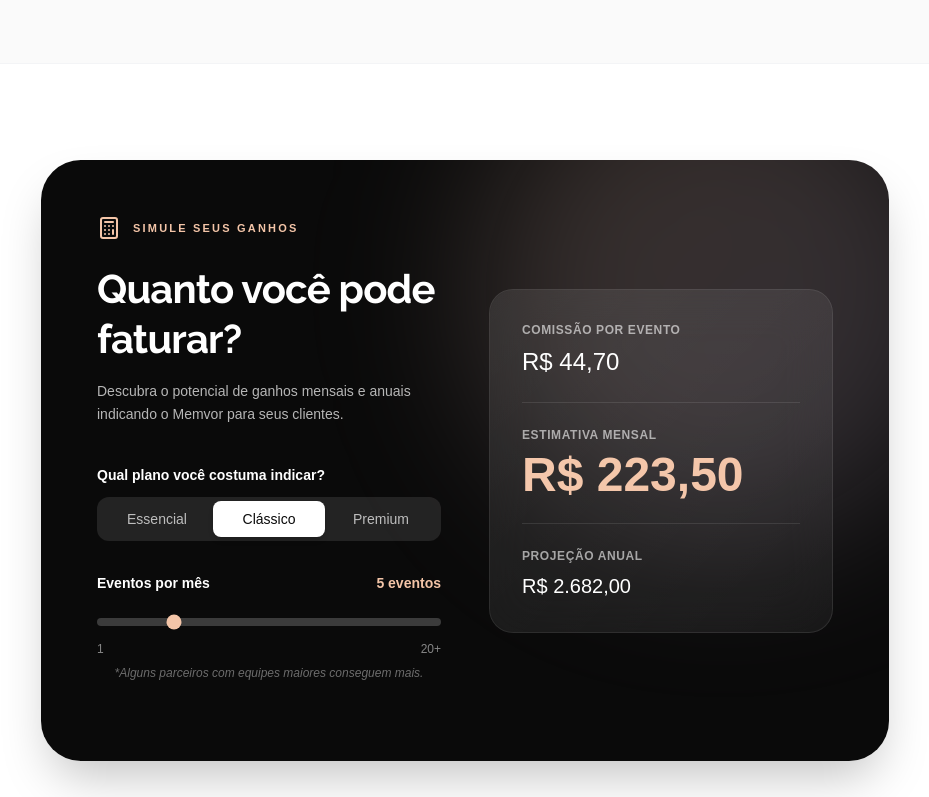
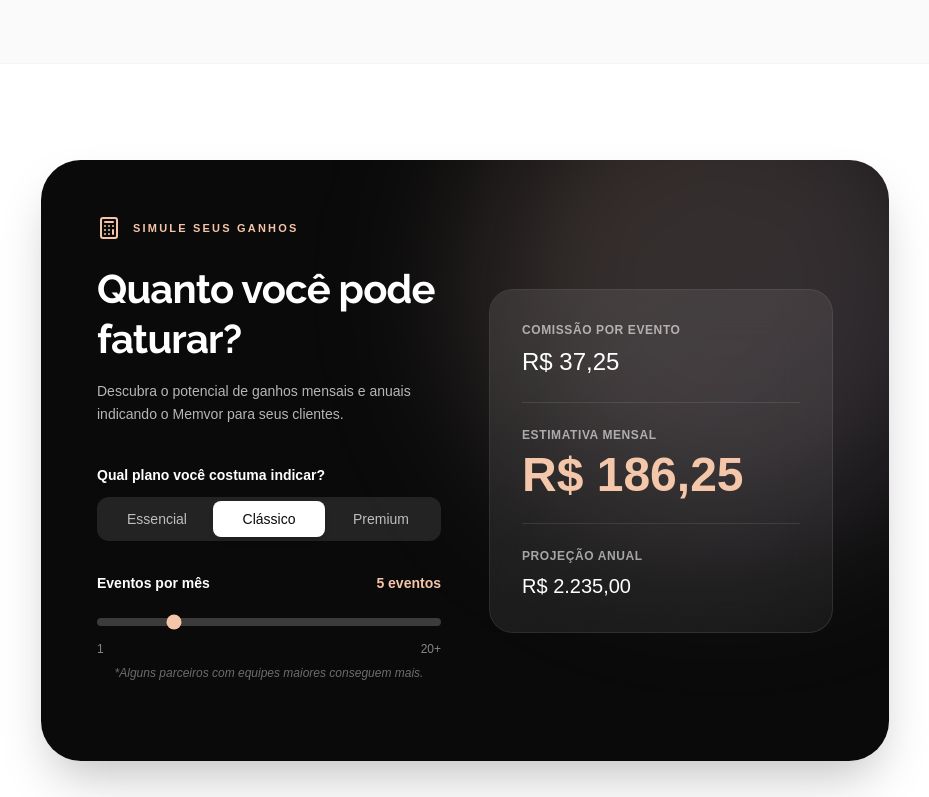
Before and after one commit to EuRydan/Memvo, a Next.js app: page /parceiros in a window 1280 px wide. Shown: the part 2425-3222 px from the top of the page, without its empty margins (175-1104 px from the left). Built offline with nearby package versions, Linux system fonts and the light colour scheme; no server answers; a web font is replaced by a local one.

Commit message:
chore: finish replacing 30% references with 25%

```diff
--- a/src/app/parceiros/page.tsx
+++ b/src/app/parceiros/page.tsx
@@ -70,7 +70,7 @@ export default function ParceirosLandingPage() {
           {[
             { step: '01', title: 'Cadastre-se', desc: 'Preencha o formulário e crie seu perfil de profissional parceiro.' },
             { step: '02', title: 'Compartilhe seu link', desc: 'Receba seu link exclusivo e envie para os noivos ou debutantes.' },
-            { step: '03', title: 'Receba sua comissão', desc: 'Acompanhe as vendas no seu painel e receba 30% diretamente no seu PIX.' }
+            { step: '03', title: 'Receba sua comissão', desc: 'Acompanhe as vendas no seu painel e receba 25% diretamente no seu PIX.' }
           ].map((item, i) => (
             <div key={i} className="text-center p-8 rounded-3xl bg-[#fafafa] border border-gray-100 shadow-sm hover:shadow-md transition-shadow">
               <div className="w-12 h-12 rounded-full bg-[#0a0a0a] text-white flex items-center justify-center font-bold mx-auto mb-6">
--- a/src/components/parceiros/EarningsCalculator.tsx
+++ b/src/components/parceiros/EarningsCalculator.tsx
@@ -14,7 +14,7 @@ export function EarningsCalculator() {
   }
 
   const baseTicket = plans[selectedPlan].price
-  const commissionRate = 0.30 // 30%
+  const commissionRate = 0.25 // 25%
 
   const earningsPerEvent = baseTicket * commissionRate
   const monthlyEarnings = eventsPerMonth * earningsPerEvent
--- a/src/components/parceiros/ParceirosFAQ.tsx
+++ b/src/components/parceiros/ParceirosFAQ.tsx
@@ -25,7 +25,7 @@ export function ParceirosFAQ() {
     },
     {
       question: "A comissão vale para renovações ou upgrades?",
-      answer: "A comissão de 30% é aplicada sobre o valor do plano contratado inicialmente através da sua indicação para aquele evento."
+      answer: "A comissão de 25% é aplicada sobre o valor do plano contratado inicialmente através da sua indicação para aquele evento."
     }
   ]
 
```
